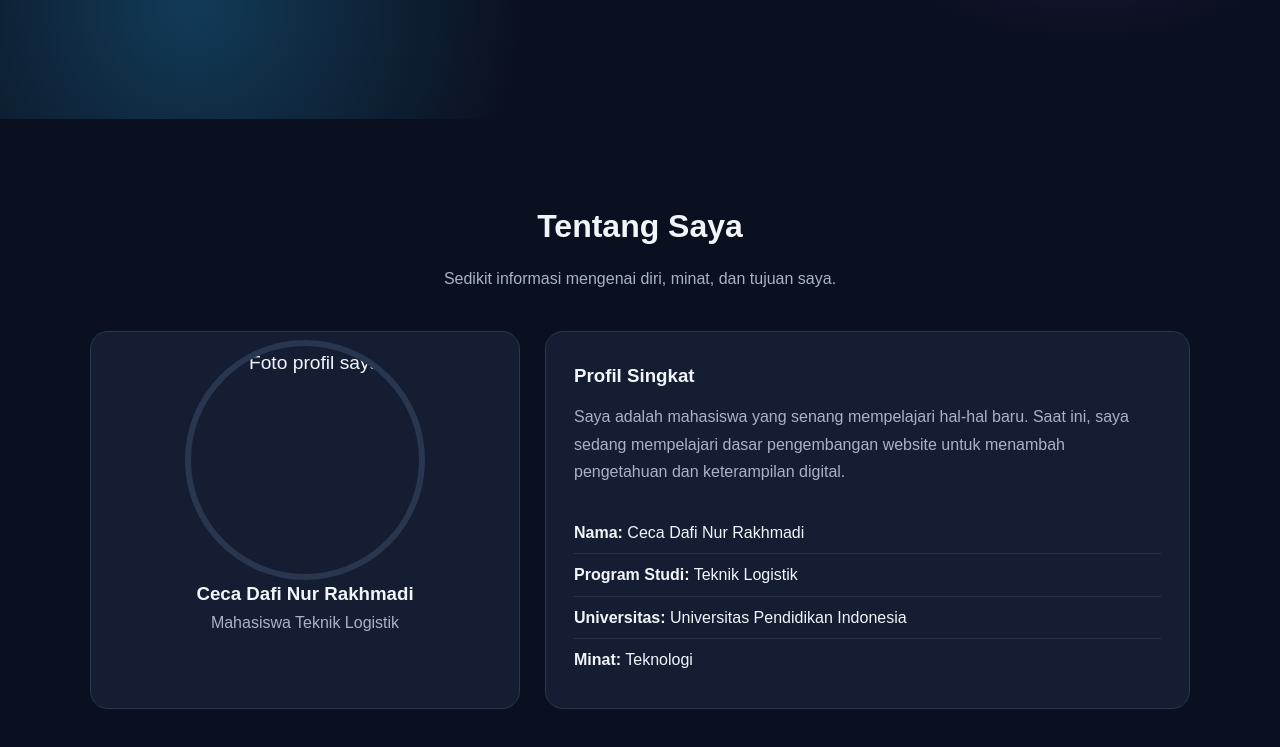
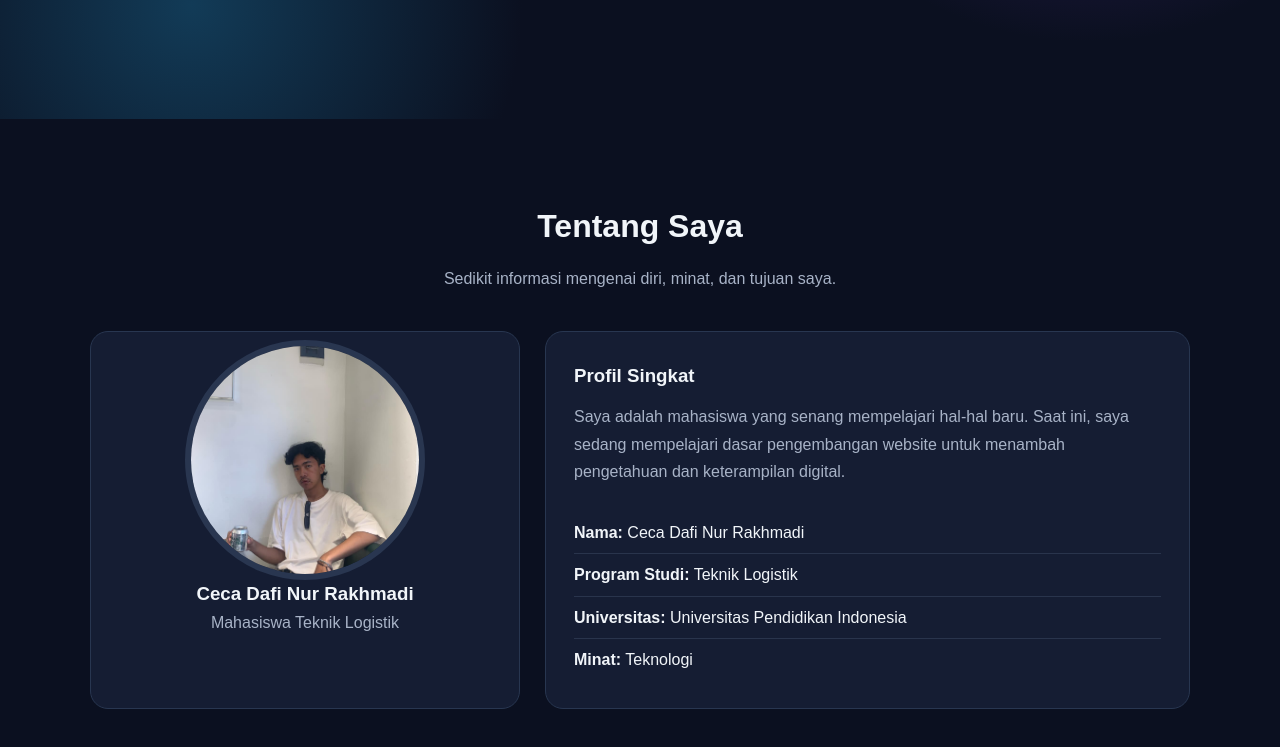
Before and after one commit to arterisun/Profile, a plain HTML site: page index.html in a window 1280 px wide. Shown: the part 527-1274 px from the top of the page. Drawn offline with Linux system fonts and the light colour scheme.

Commit message:
Update index.html

```diff
--- a/index.html
+++ b/index.html
@@ -407,7 +407,7 @@
                 <div class="about-grid">
                     <div class="profile-card">
                         <img
-                            src="images/foto-profil.jpeg"
+                            src="foto-profil.jpeg"
                             alt="Foto profil saya"
                              class="avatar"
 >
```
